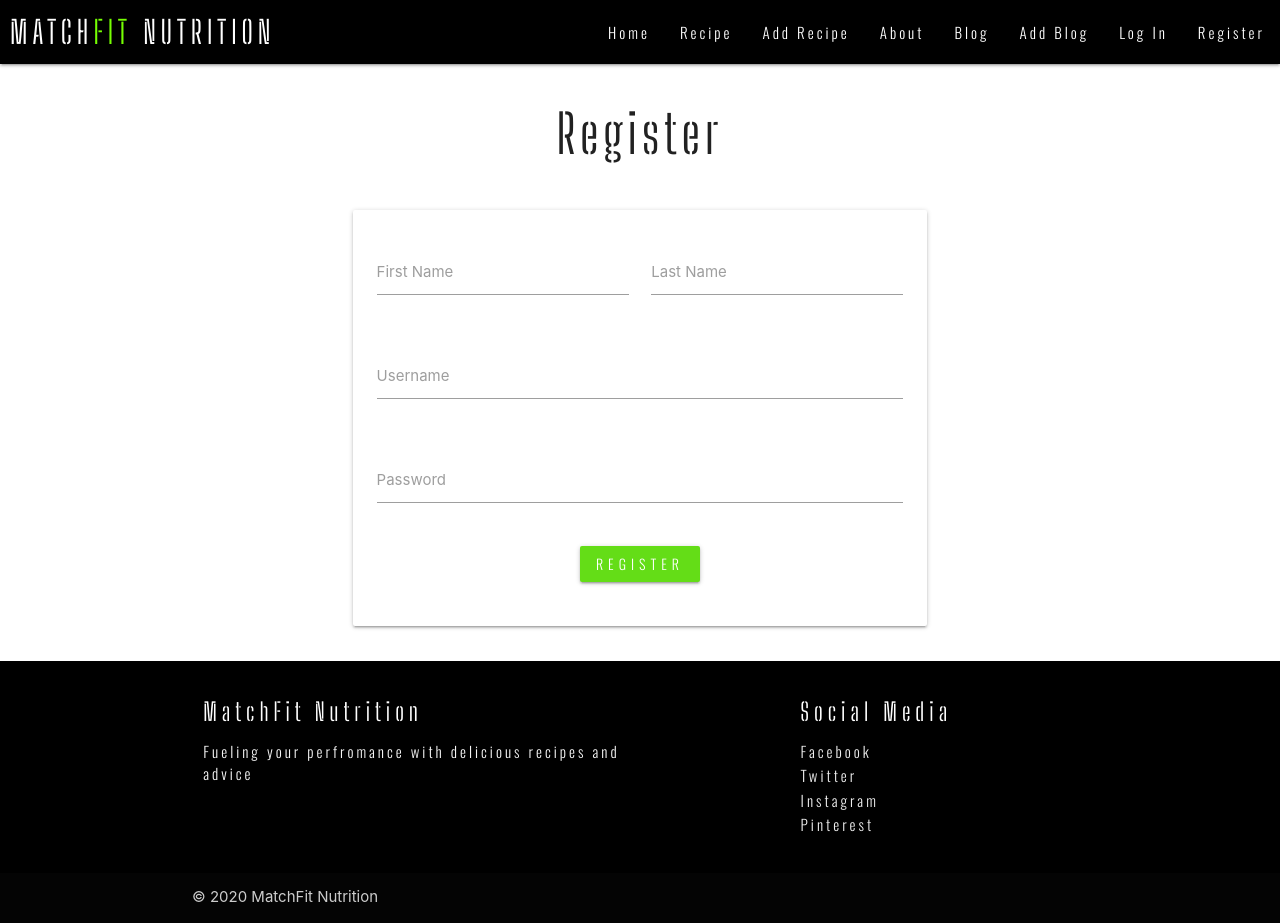
After one commit to R-Prince/matchfit_nutrition, a Flask app: template templates/register.html in a window 1280 px wide. The commit adds this page. Run offline with Flask 2, Linux system fonts and the light colour scheme; the template is opened without the code that fills it, so the values that code supplies are empty; some libraries are stand-ins or nearby versions; some web fonts are replaced.

Commit message:
Add registration form template

```diff
--- a/app.py
+++ b/app.py
@@ -28,7 +28,7 @@ def get_recipes():
 
 @app.route("/register", methods=["GET", "POST"])
 def register():
-
+    return render_template("register.html")
 
 
 if __name__ == "__main__":
--- a/templates/base.html
+++ b/templates/base.html
@@ -23,7 +23,7 @@
                 <li><a href="#">Blog</a></li>
                 <li><a href="#">Add Blog</a></li>
                 <li><a href="#">Log In</a></li>
-                <li><a href="#">Register</a></li>
+                <li><a href="{{ url_for('register' )}}">Register</a></li>
             </ul>
             </div>
         </nav>
@@ -37,7 +37,7 @@
             <li><a href="#">Blog</a></li>
             <li><a href="#">Add Blog</a></li>
             <li><a href="#">Log In</a></li>
-            <li><a href="#">Register</a></li>
+            <li><a href="{{ url_for('register' )}}">Register</a></li>
         </ul>
     </header>
 
--- /dev/null
+++ b/templates/register.html
@@ -0,0 +1,41 @@
+{% extends "base.html" %}
+{% block content %}
+    <h2 class="center-align page-header">Register</h2>
+    <div class="container">
+        <div class="row">
+            <form class="col s12 m8 offset-m2" method="POST" action="{{ url_for('register') }}">
+                <div class="card-panel">
+                    <div class="row">
+                        <!--First Name-->
+                        <div class="input-field col s6">
+                            <input id="first_name" name="first_name" type="text" class="validate">
+                            <label for="first_name">First Name</label>
+                        </div>
+                        <!--Last Name-->
+                        <div class="input-field col s6">
+                            <input id="last_name" type="text" name="last_name" class="validate">
+                            <label for="last_name">Last Name</label>
+                        </div>
+                    </div>
+                    <div class="row">
+                        <!--Username-->
+                        <div class="input-field col s12">
+                            <input id="username" name="username" type="text" class="validate">
+                            <label for="username">Username</label>
+                        </div>
+                    </div>
+                    <div class="row">
+                        <!--Password-->
+                        <div class="input-field col s12">
+                            <input id="password" type="password" name="password" class="validate">
+                            <label for="password">Password</label>
+                        </div>
+                    </div>
+                    <div class="row center-align">
+                        <button type="submit" class="waves-effect waves-light btn green-button">Register</button>
+                    </div>
+                </div>
+            </form>
+        </div>
+    </div>
+{% endblock %}
```
